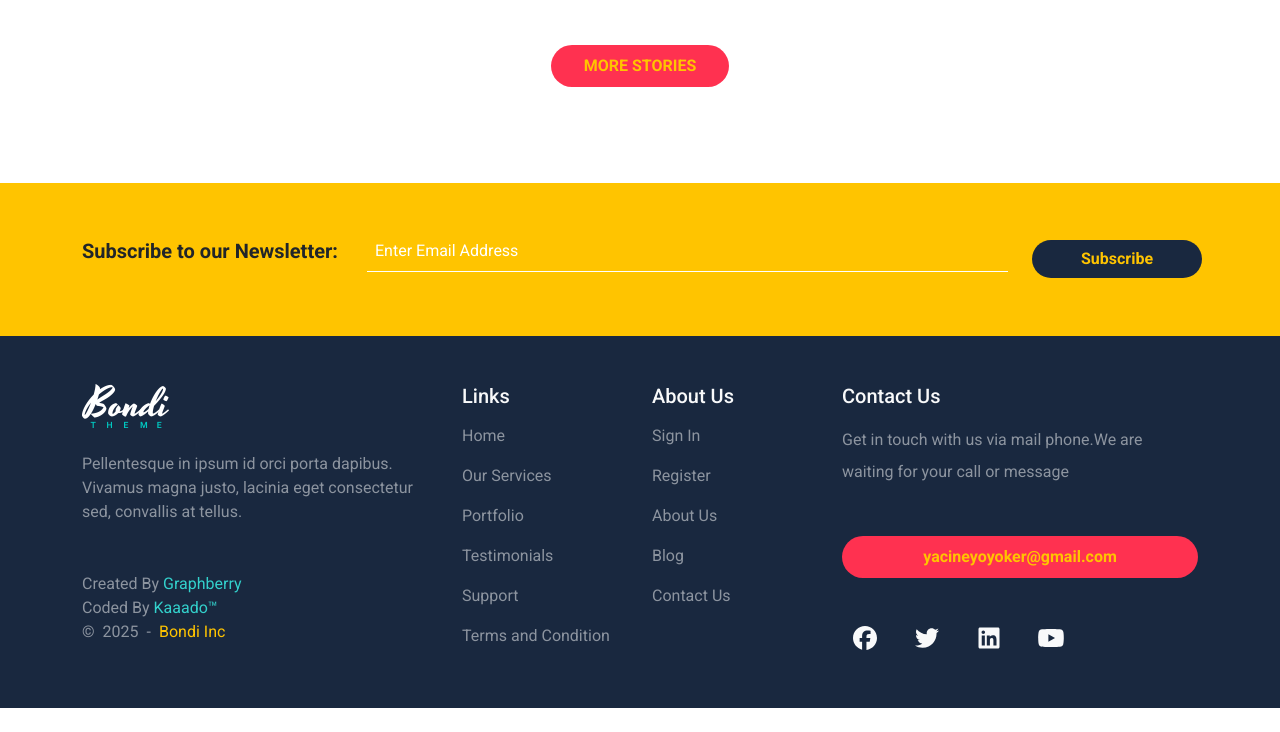
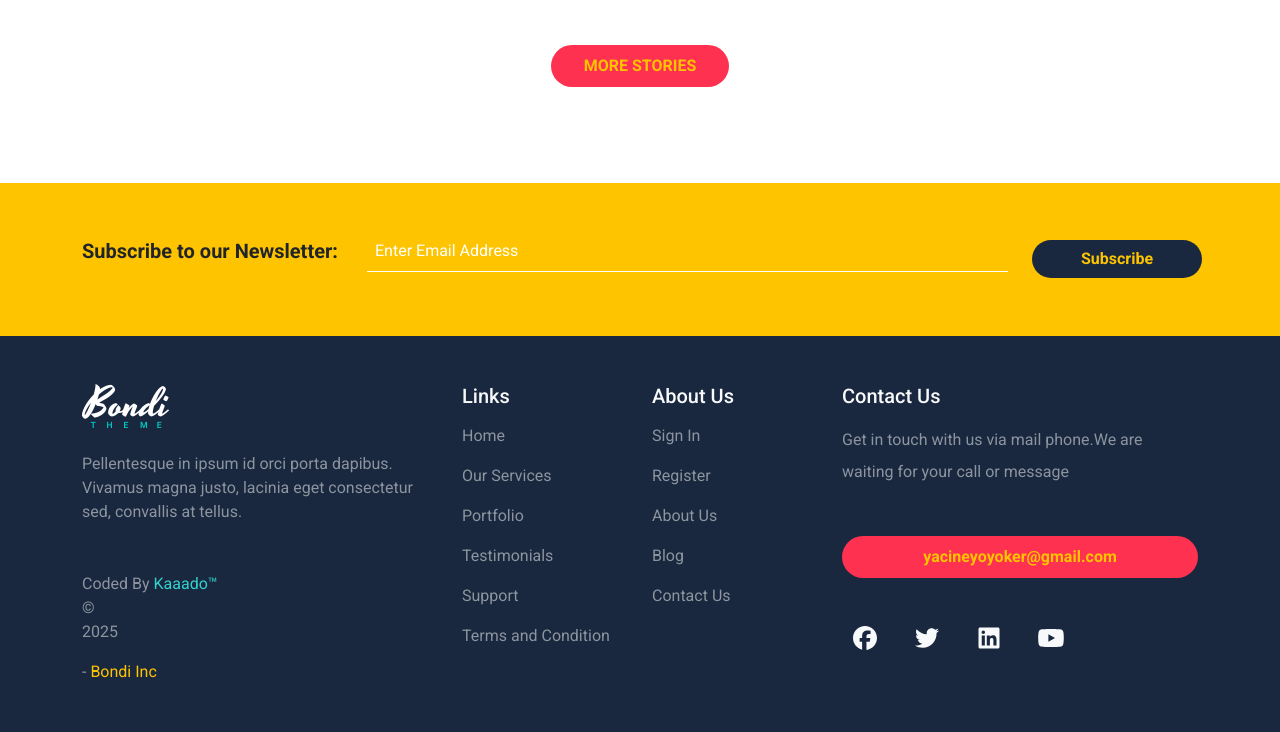
Before and after one commit to kaaado/Bondi-theme, a plain HTML site: page index.html in a window 1280 px wide. Shown: the part 4632-5364 px from the top of the page. Before the commit the page ends 5340 px from the top, so only its background shows below. Drawn offline with Linux system fonts and the light colour scheme.

Commit message:
Update index.html

```diff
--- a/index.html
+++ b/index.html
@@ -377,9 +377,9 @@
               convallis at tellus.
             </p>
             <div class="copyright ">
-              Created By <span>Graphberry</span><br>
-              Coded By <span>Kaaado&trade;</span><br>
-              <div class="d-flex flex-nowrap gap-2 justify-content-sm-center justify-content-md-start justify-content-lg-start justify-content-xl-start">&copy; <p id="copyrightDate"></p> - <span>Bondi Inc</span></div>
+
+              Coded By <span>Kaaado&trade;</span>
+              <div>&copy; <p id="copyrightDate"></p> - <span>Bondi Inc</span></div>
             </div>
           </div>
         </div>
```
